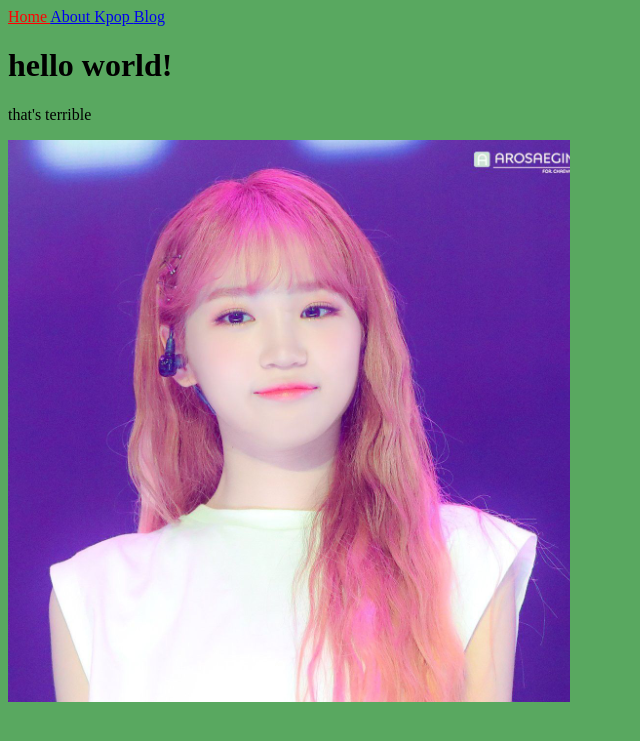
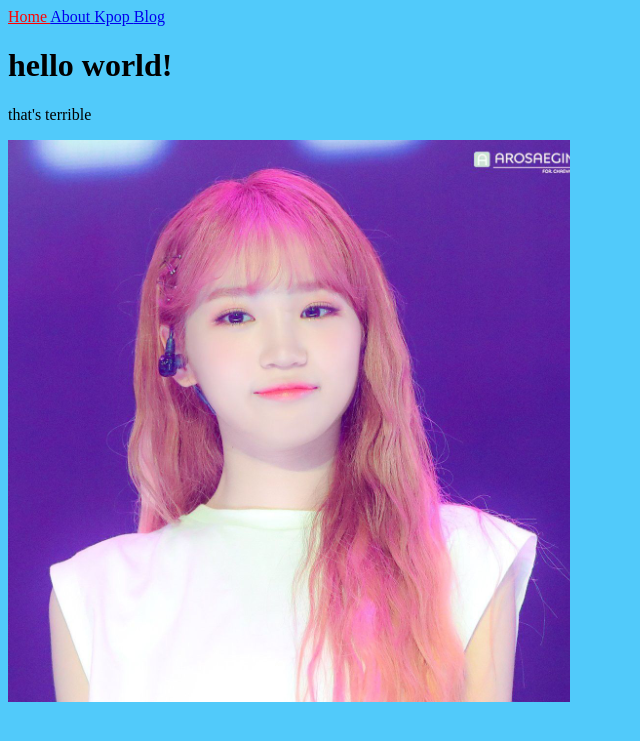
Before and after one commit to Andylovesmangos/andylovesmangos.github.io, a Jekyll site: the page built from index.md, in a window 1280 px wide. Shown: the top 741 px of the page, without its empty margins (0-640 px from the left). Built offline with Jekyll 4.4.1, drawn with Linux system fonts in a browser that asks for light colours.

```diff
--- a/_sass/main.scss
+++ b/_sass/main.scss
@@ -4,5 +4,5 @@
 
 body{
 
-    background-color: rgba(6, 124, 16, 0.664);
+    background-color: rgba(60, 196, 250, 0.89);
 }
```
